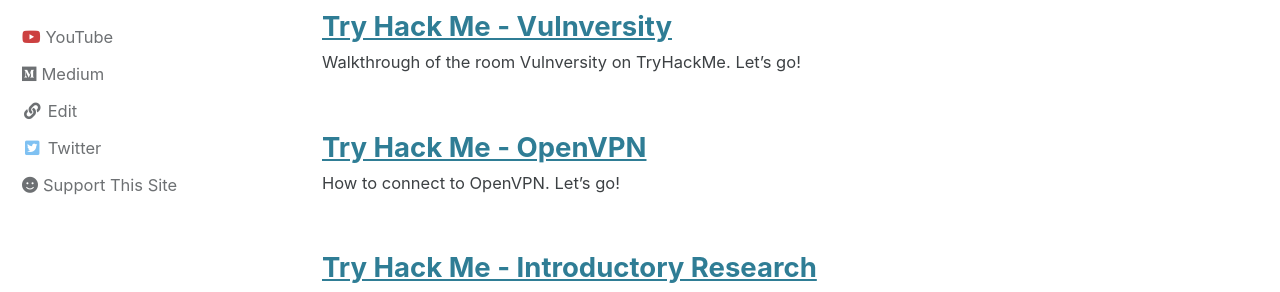
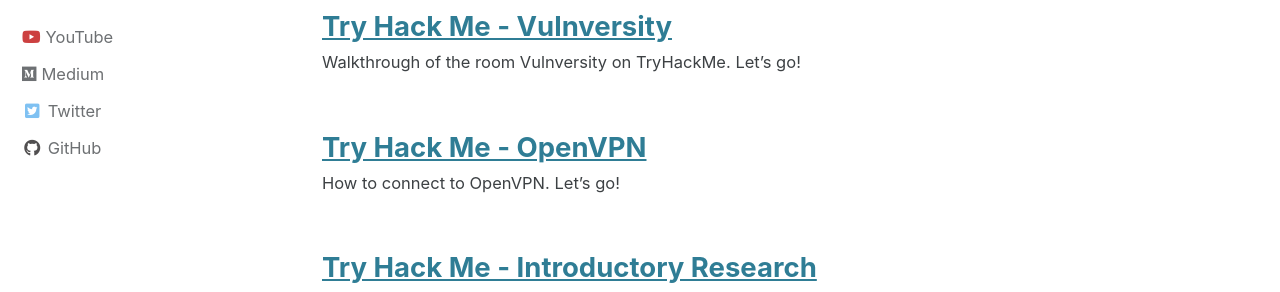
Before and after one commit to felipemsalles/felipemsalles.github.io-blog, a Jekyll site: the page built from index.html, in a window 1280 px wide. Shown: the part 347-639 px from the top of the page. Built offline with Jekyll 4.4.1, drawn with Linux system fonts in a browser that asks for light colours; cached includes are drawn as plain includes; the list of posts is cut into pages by our own code; part of the change alters nothing that is shown.

Commit message:
config social tab

```diff
--- a/_config.yml
+++ b/_config.yml
@@ -107,16 +107,16 @@ author:
       url: "https://medium.com/@felipe-salles"
     - label: "Edit"
       icon: "fas fa-fw fa-link"
-      url: "https://google.com"
+      # url: "https://google.com"
     - label: "Twitter"
       icon: "fab fa-fw fa-twitter-square"
       url: "https://twitter.com/felipesallesBR"
     - label: "Support This Site"
       icon: "fas fa-smile"
-      url: "https://www.google.com"
+      # url: "https://www.google.com"
     - label: "GitHub"
       icon: "fab fa-fw fa-github"
-      # url: "https://github.com/felipemsalles"
+      url: "https://github.com/felipemsalles"
     - label: "Instagram"
       icon: "fab fa-fw fa-instagram"
       # url: "https://instagram.com/"
```
